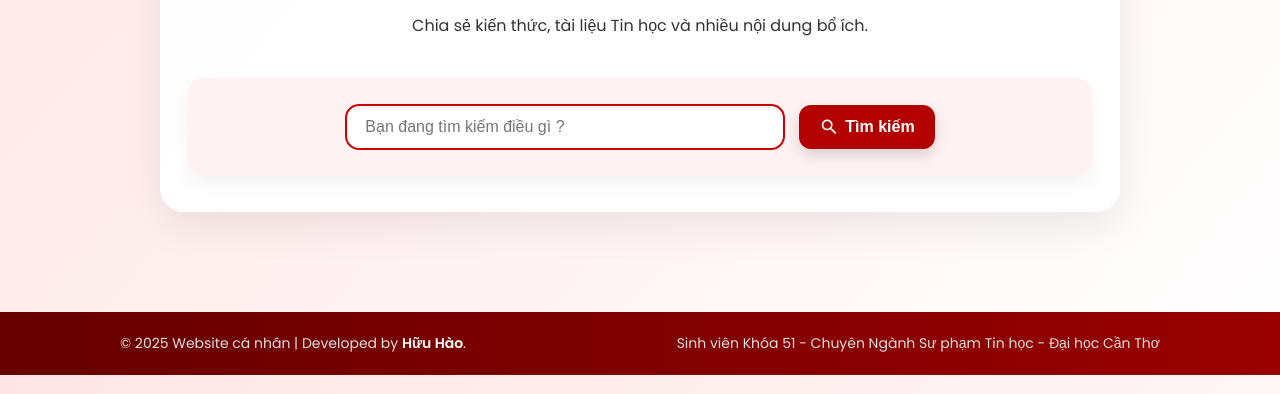
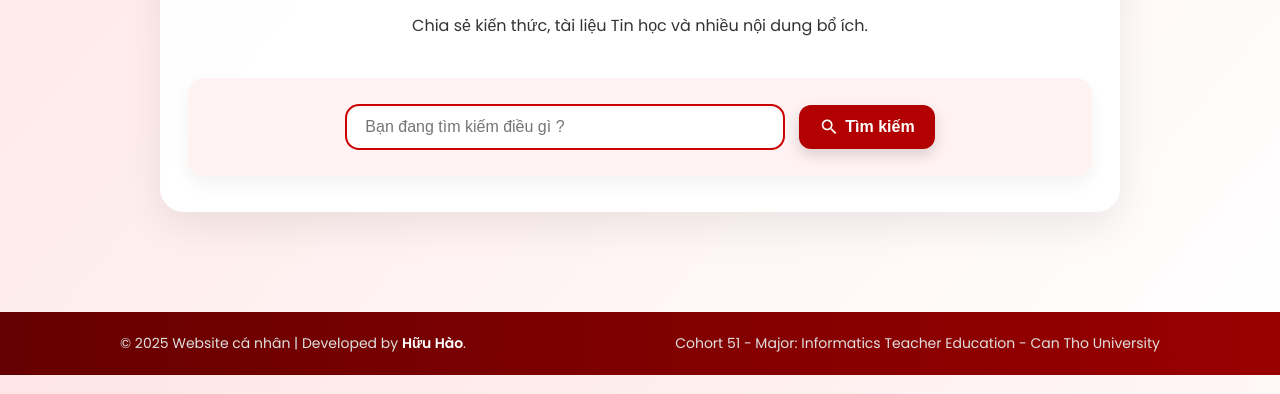
Before and after one commit to lehwuhao/lehwuhao.github.io, a plain HTML site: page index.html in a window 1280 px wide. Shown: the part 406-800 px from the top of the page. Drawn offline with Linux system fonts and the light colour scheme.

Commit message:
Update index.html

```diff
--- a/index.html
+++ b/index.html
@@ -299,7 +299,7 @@
     © 2025 Website cá nhân | Developed by <strong>Hữu Hào</strong>.
   </div>
   <div>
-    Sinh viên Khóa 51 - Chuyên Ngành Sư phạm Tin học - Đại học Cần Thơ
+    Cohort 51 - Major: Informatics Teacher Education - Can Tho University
   </div>
 
 </footer>
```
